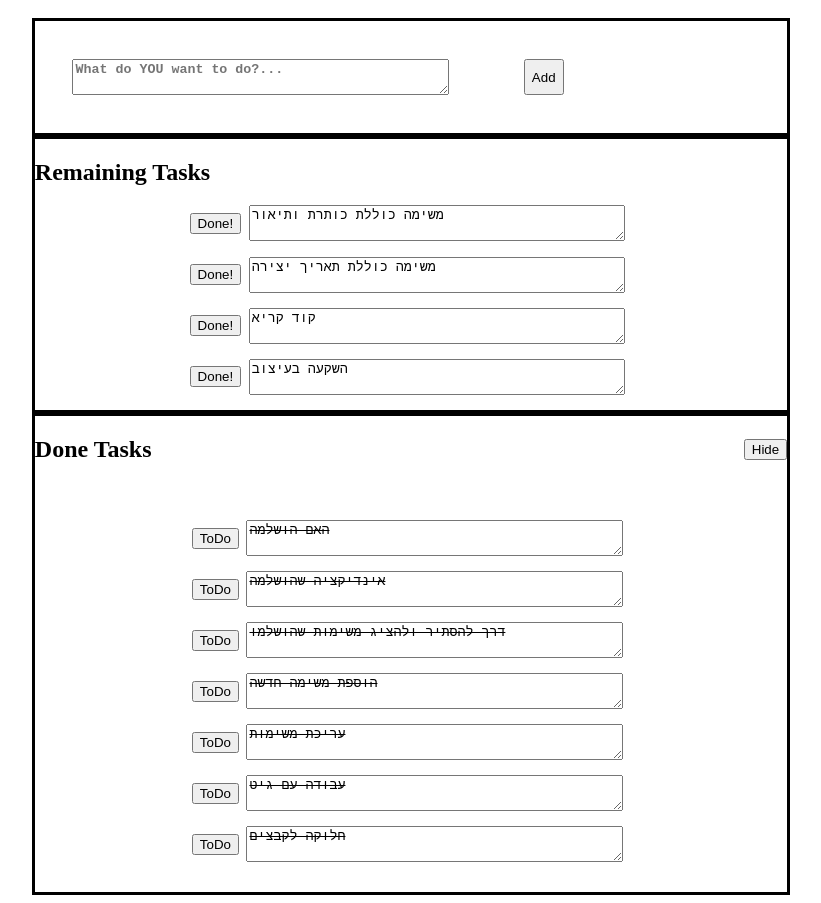
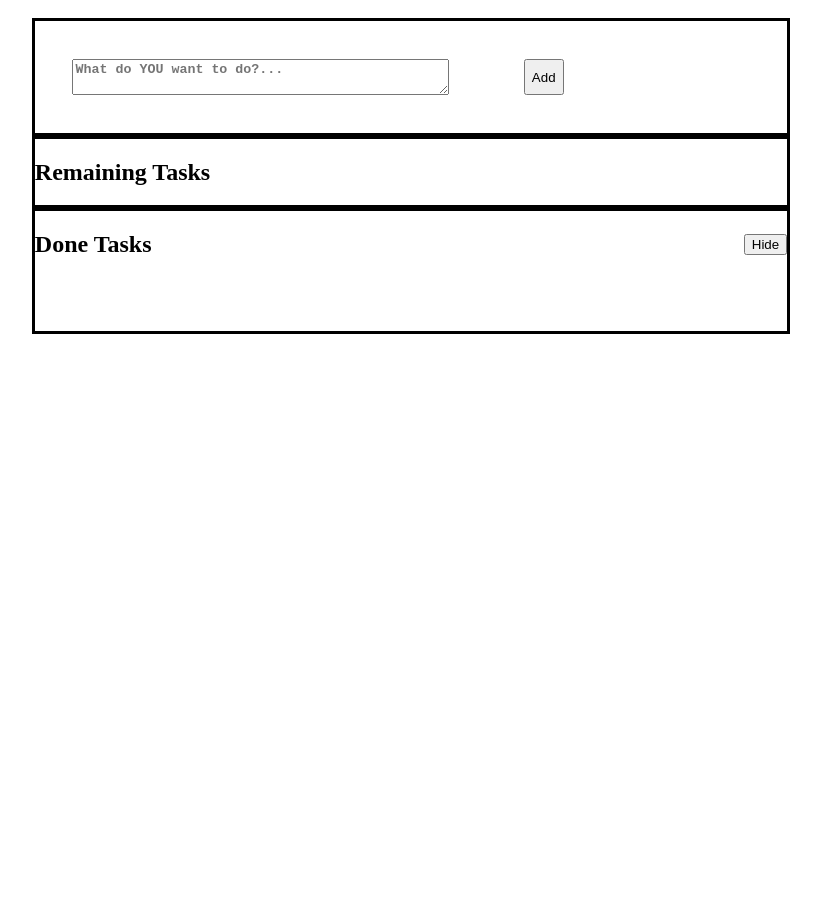
Before and after one commit to YoderBy/TodoMvc, a plain HTML site: page site.html in a window 1280 px wide. Shown: the part 48-951 px from the top of the page, without its empty margins (229-1050 px from the left). After the commit the page ends 800 px from the top, so only its background shows below. Drawn offline with Linux system fonts and the light colour scheme.

Commit message:
update- now more thing aren't working. changed some buttons functionality and deleted some unnecssery HTML. added some of the if logic direct into the move to function from the the designated function, in hope for never-arriving salvation.

```diff
--- a/scripts/javascript.js
+++ b/scripts/javascript.js
@@ -51,8 +51,16 @@ function removeTask(id) {
 function moveTo(id, location) {
   const victim_div = document.getElementById(`task_${id}`);
   const re_born = victim_div.cloneNode(true);//https://stackoverflow.com/questions/19482076/how-to-duplicate-a-div-in-javascript
-  taskModificaiton(id);
-
+  //taskModificaiton(id);
+  const loc = document.getElementById(`task_${id}`).parentNode;
+  if (loc.id == 'done_tasks_tab'){
+    re_born.children[0].setAttribute("onclick", `moveTo(${id}, document.getElementById('done_tasks_tab'))`);
+    re_born.children[0].innerHTML = "ToDo";
+  }
+  if (loc.id == 'answers'){
+    re_born.children[0].setAttribute("onclick", `moveTo(${id}, document.getElementById('done_tasks_tab'))`);
+    re_born.children[0].innerHTML = "Done!";
+  }
   victim_div.remove();
   location.appendChild(re_born); //adding
   }
--- a/site.html
+++ b/site.html
@@ -20,39 +20,7 @@
     </div>
   <div id="answers">
     <h2>Remaining Tasks</h2>
-    <div id="task_1" class="task">
-
-  <button type="button" class="unchk" id="task1_btn" onclick="moveToDone(1)">Done!</button>
-
-  <textarea style="width: 50%" id="val_task1">משימה כוללת כותרת ותיאור</textarea>
-
-  <button type="button" class="rmv" onclick="removeTask(1)">remove</button>
-
-  </div><div id="task_2" class="task">
-
-  <button type="button" class="unchk" id="task2_btn" onclick="moveToDone(2)">Done!</button>
-
-  <textarea style="width: 50%" id="val_task2">משימה כוללת תאריך יצירה</textarea>
-
-  <button type="button" class="rmv" onclick="removeTask(2)">remove</button>
-
-  </div><div id="task_10" class="task">
-
-  <button type="button" class="unchk" id="task10_btn" onclick="moveToDone(10)">Done!</button>
-
-  <textarea style="width: 50%" id="val_task10">קוד קריא</textarea>
-
-  <button type="button" class="rmv" onclick="removeTask(10)">remove</button>
-
-  </div><div id="task_11" class="task">
-
-  <button type="button" class="unchk" id="task11_btn" onclick="moveToDone(11)">Done!</button>
-
-  <textarea style="width: 50%" id="val_task11">השקעה בעיצוב</textarea>
-
-  <button type="button" class="rmv" onclick="removeTask(11)">remove</button>
-
-  </div></div>
+  </div>
 <div style="border-style: solid;">
   <div class="task" style="justify-content: space-between;">
       <h2>Done Tasks</h2>
@@ -62,61 +30,6 @@
     <div id="done">
     <div id="done_tasks_tab" class="done_tasks_tab">
         <label id="flag" style="display: none;">0</label>
-    <div class="task_done" id="task_3">
-
-  <button type="button" class="unchk" id="task3_btn" onclick="revive(3)">ToDo</button>
-
-  <textarea style="width: 50%" id="val_task3" class="strike_through">האם הושלמה</textarea>
-
-  <button type="button" class="rmv" onclick="removeTask(3)">remove</button>
-
-  </div><div class="task_done" id="task_4">
-
-  <button type="button" class="unchk" id="task4_btn" onclick="revive(4)">ToDo</button>
-
-  <textarea style="width: 50%" id="val_task4" class="strike_through">אינדיקציה שהושלמה</textarea>
-
-  <button type="button" class="rmv" onclick="removeTask(4)">remove</button>
-
-  </div><div class="task_done" id="task_5">
-
-  <button type="button" class="unchk" id="task5_btn" onclick="revive(5)">ToDo</button>
-
-  <textarea style="width: 50%" id="val_task5" class="strike_through">דרך להסתיר ולהציג משימות שהושלמו</textarea>
-
-  <button type="button" class="rmv" onclick="removeTask(5)">remove</button>
-
-  </div><div class="task_done" id="task_6">
-
-  <button type="button" class="unchk" id="task6_btn" onclick="revive(6)">ToDo</button>
-
-  <textarea style="width: 50%" id="val_task6" class="strike_through">הוספת משימה חדשה</textarea>
-
-  <button type="button" class="rmv" onclick="removeTask(6)">remove</button>
-
-  </div><div class="task_done" id="task_7">
-
-  <button type="button" class="unchk" id="task7_btn" onclick="revive(7)">ToDo</button>
-
-  <textarea style="width: 50%" id="val_task7" class="strike_through">עריכת משימות</textarea>
-
-  <button type="button" class="rmv" onclick="removeTask(7)">remove</button>
-
-  </div><div class="task_done" id="task_8">
-
-  <button type="button" class="unchk" id="task8_btn" onclick="revive(8)">ToDo</button>
-
-  <textarea style="width: 50%" id="val_task8" class="strike_through">עבודה עם גיט</textarea>
-
-  <button type="button" class="rmv" onclick="removeTask(8)">remove</button>
-
-  </div><div class="task_done" id="task_9">
-
-  <button type="button" class="unchk" id="task9_btn" onclick="revive(9)">ToDo</button>
-
-  <textarea style="width: 50%" id="val_task9" class="strike_through">חלוקה לקבצים</textarea>
-
-  <button type="button" class="rmv" onclick="removeTask(9)">remove</button>
 
   <!-- CR Minor- it would be so much easier to have this initial example of TODO items if you had a way to convert the raw data to the full task element
   -->
```
Lines whose indentation alone changed are shown as unchanged.
